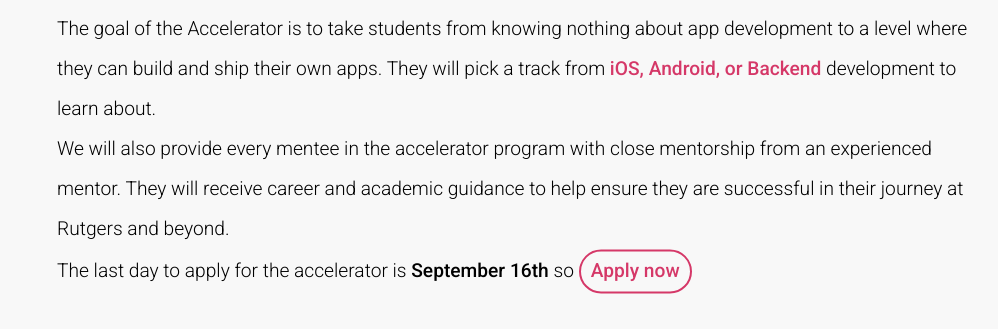
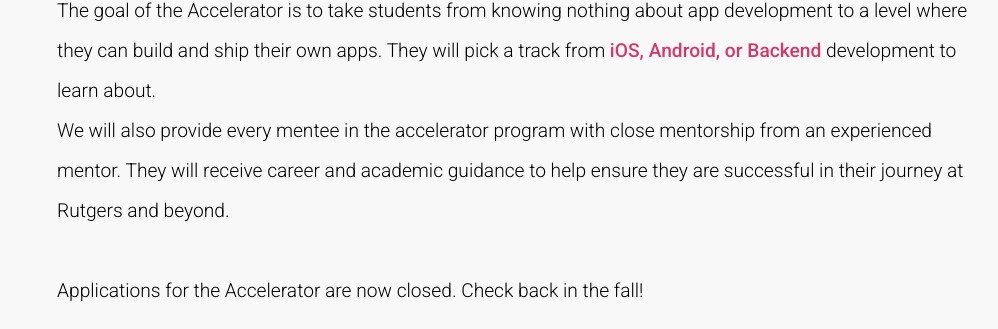
Before and after one commit to RutgersMobileApplicationDevelopment/website, a plain HTML site: page accelerator.html in a window 1280 px wide. Shown: the part 245-574 px from the top of the page, without its empty margins (136-1134 px from the left). Drawn offline with Linux system fonts and the light colour scheme.

Commit message:
close accelerator apps

```diff
--- a/accelerator.html
+++ b/accelerator.html
@@ -35,9 +35,10 @@
             <br>
             We will also provide every mentee in the accelerator program with close mentorship from an experienced mentor.
             They will receive career and academic guidance to help ensure they are successful in their journey at Rutgers and beyond.
+			<br>
             <br>
-            The last day to apply for the accelerator is <span class="highlight">September 16th</span> so <a href="https://forms.gle/GTgVmPwzDub4o26C6" target="_blank" class="page-link">Apply now</a>
-          </p>
+            Applications for the Accelerator are now closed. Check back in the fall!
+		  </p>
           <br>
           <div class="button-group">
             <a href="https://forms.gle/5EbbwNSydDvmH6GZ8" target="_blank" class="button">Join our mailing list!</a>
```
